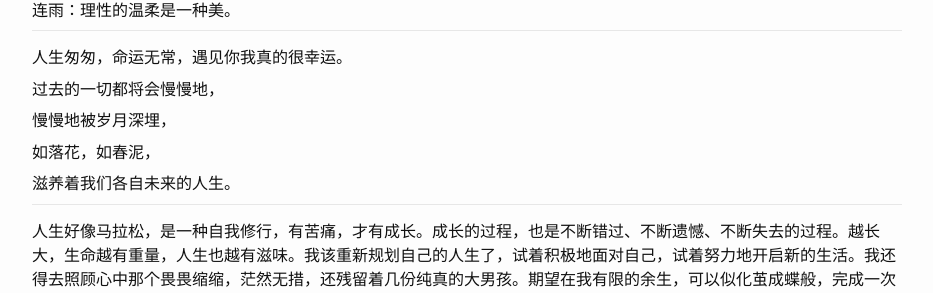
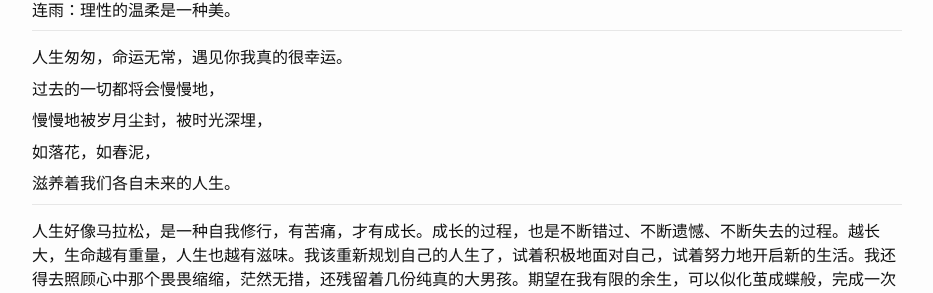
Before and after one commit to lianyu1115/lianyu, a Jekyll site: the page built from _journals/2021-01-06-未完成的初恋.md, in a window 1280 px wide. Shown: the part 237-530 px from the top of the page, without its empty margins (173-1106 px from the left). Built offline with Jekyll 4.4.1, drawn with Linux system fonts in a browser that asks for light colours.

Commit message:
Update 2021-01-06-未完成的初恋.md

```diff
--- a/_journals/2021-01-06-未完成的初恋.md
+++ b/_journals/2021-01-06-未完成的初恋.md
@@ -19,7 +19,7 @@ tags: ''
 
 过去的一切都将会慢慢地，
 
-慢慢地被岁月深埋，
+慢慢地被岁月尘封，被时光深埋，
 
 如落花，如春泥，
 
```
